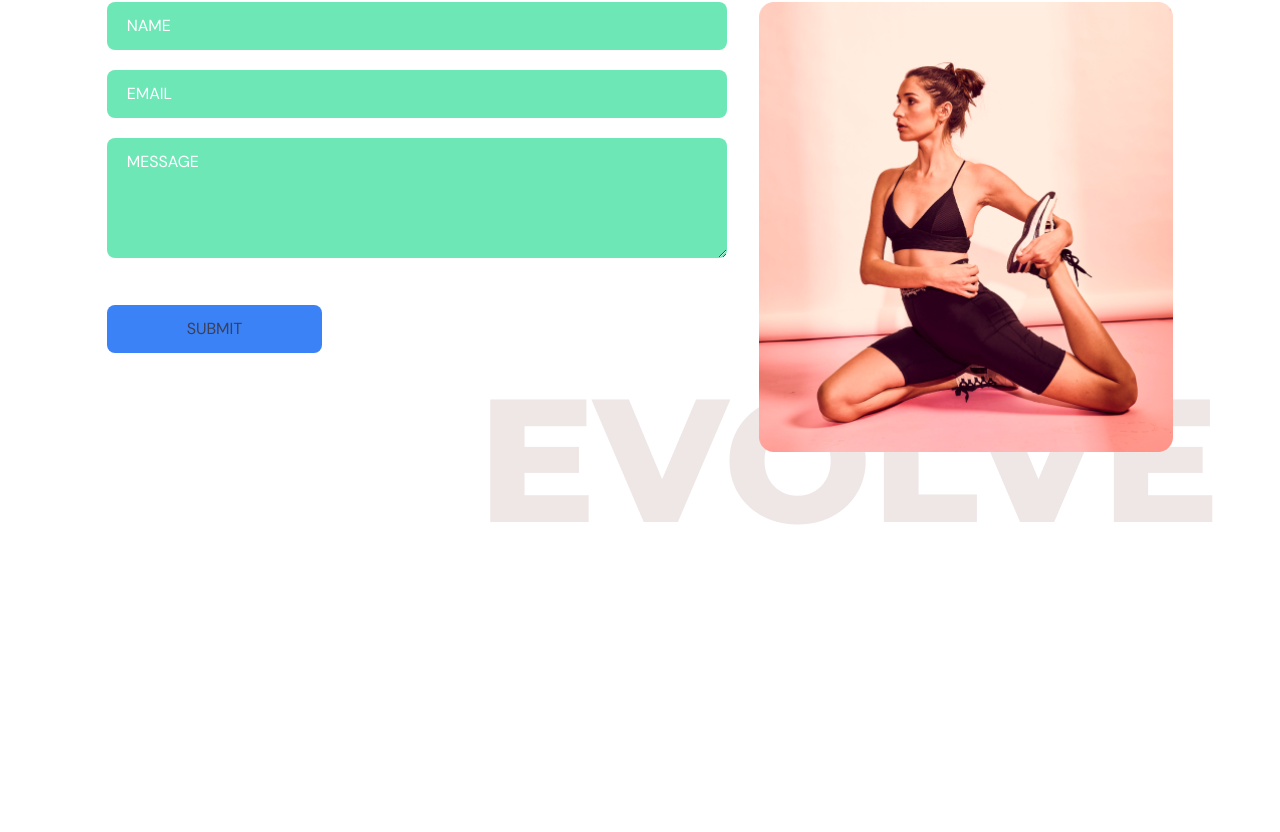
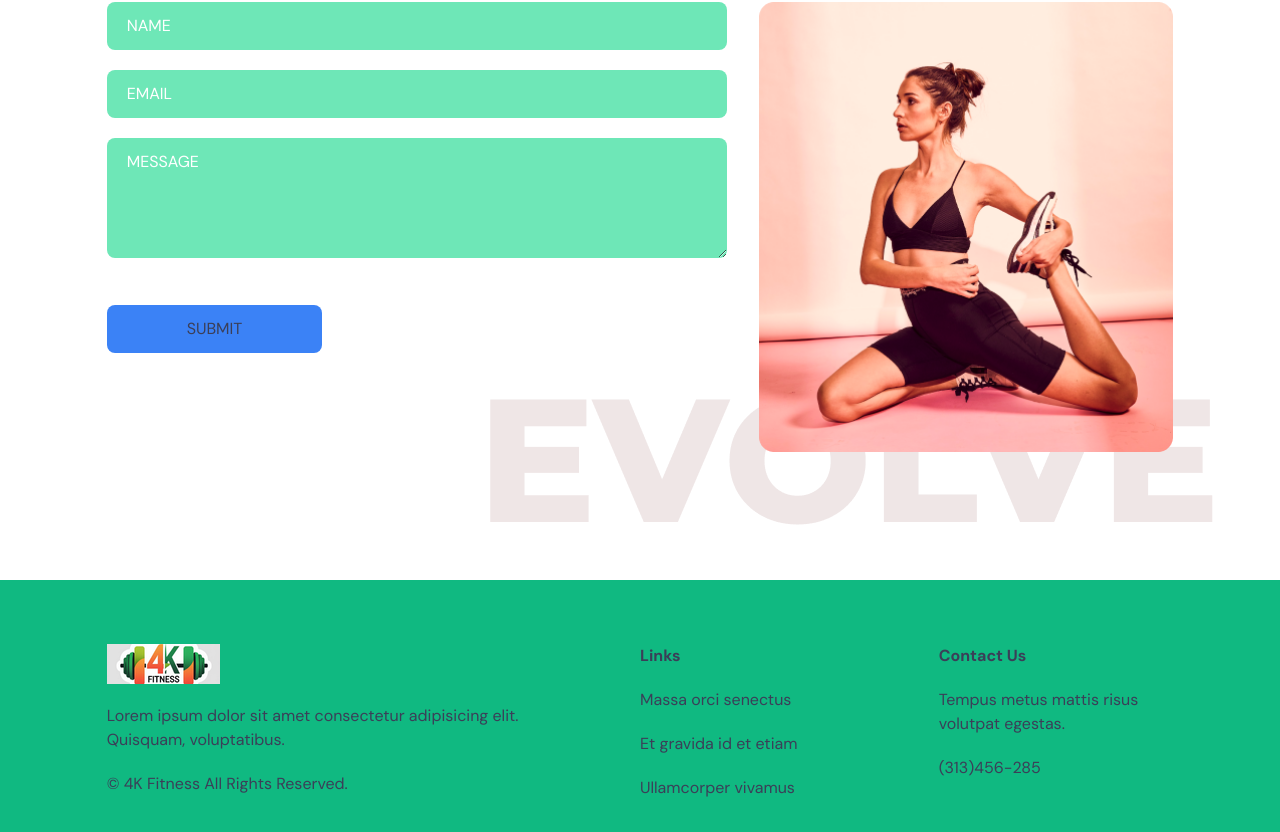
Before and after one commit to robel-codes/fitness-webapp, a React (Vite) app: page / in a window 1280 px wide. Shown: the part 3336-4168 px from the top of the page. Before the commit the page ends 3916 px from the top, so only its background shows below. Built offline with nearby package versions, Linux system fonts and the light colour scheme.

Commit message:
Added footer component

```diff
--- a/src/App.tsx
+++ b/src/App.tsx
@@ -4,7 +4,10 @@
 import Benefits from "@/scenes/benefits";
 import OurClasses from "@/scenes/ourClasses";
 import ContactUs from "@/scenes/contactUs";
+import Footer from '@/scenes/footer';
 import { SelectedPage } from "@/shared/types";
+
+
 
 
 function App() {
@@ -47,6 +50,7 @@
       <ContactUs
         setSelectedPage={setSelectedPage}
       />
+      <Footer />
     </div>
   )
 }
--- /dev/null
+++ b/src/scenes/footer/index.tsx
@@ -0,0 +1,34 @@
+import Logo from '@/assets/Logo.png'
+
+const Footer = () => {
+  return (
+    <footer className="bg-primary-500 py-16">
+        <div className="justify-content mx-auto w-5/6 gap-16 md:flex">
+            <div className='mt-16 basis-1/2 md:mt-0'>
+                <img alt="logo" src={Logo} />
+                <p className='my-5'>
+                    Lorem ipsum dolor sit amet consectetur adipisicing elit.
+                    Quisquam, voluptatibus.
+                </p>
+                <p>© 4K Fitness All Rights Reserved.</p>
+            </div>
+            <div className='mt-16 basis-1/4 md:mt-0'>
+                <h4 className='font-bold'>Links</h4>
+                <p className='my-5'>Massa orci senectus</p>
+                <p className='my-5'>Et gravida id et etiam</p>
+                <p>Ullamcorper vivamus</p>
+            </div>
+            <div className='mt-16 basis-1/4 md:mt-0'>
+                <h4 className='font-bold'>Contact Us</h4>
+                <p className='my-5'>Tempus metus mattis risus volutpat egestas.</p>
+                <p>(313)456-285</p>
+            </div>
+        </div>
+
+
+
+    </footer>
+    )
+}
+
+export default Footer
```
